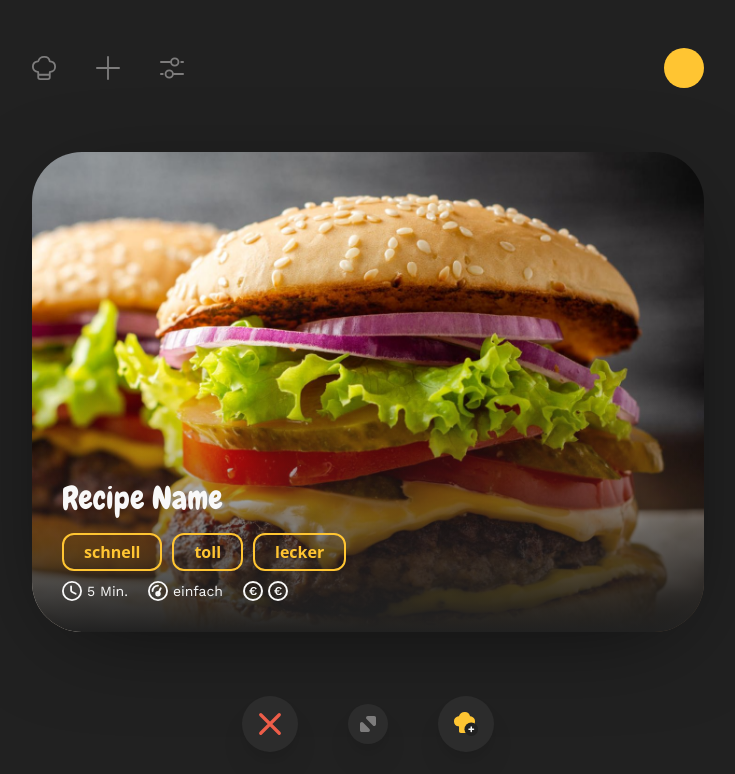
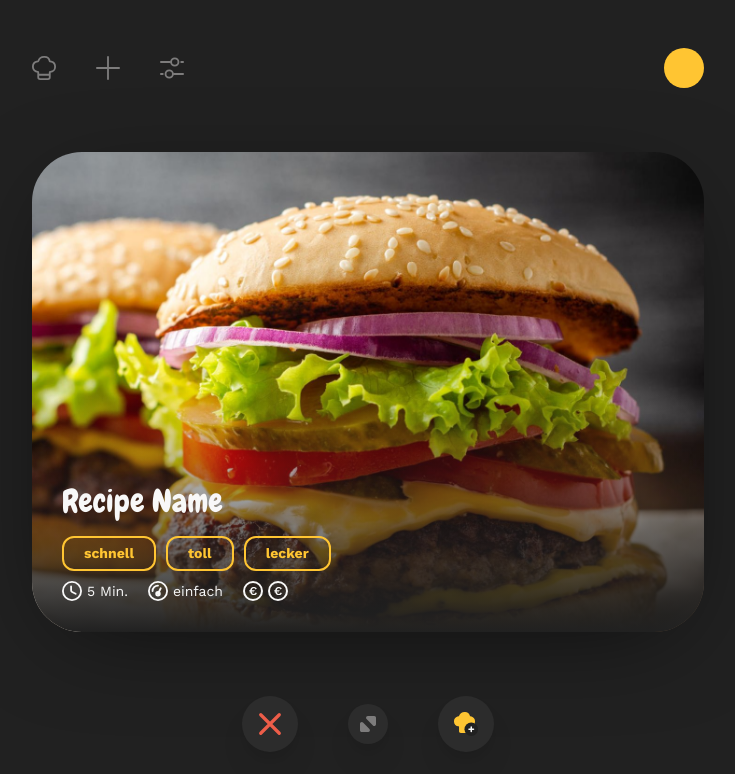
Before and after one commit to LucasOe/dishcovery, a SvelteKit app: page / in a window 1280 px wide. Shown: the top 774 px of the page, without its empty margins (272-1007 px from the left). Built offline with nearby package versions, Linux system fonts and the light colour scheme.

Commit message:
Undo last commit

```diff
--- a/src/app.html
+++ b/src/app.html
@@ -16,6 +16,6 @@
 		%sveltekit.head%
 	</head>
 	<body data-sveltekit-preload-data="hover">
-		<div style="display: contents">%sveltekit.body%</div>
+		<div class="h-[100dvh]">%sveltekit.body%</div>
 	</body>
 </html>
--- a/src/lib/components/Card.svelte
+++ b/src/lib/components/Card.svelte
@@ -32,11 +32,11 @@
 			<div class="flex flex-row gap-md">
 				<div class="flex flex-row gap-xs">
 					<img alt="Clock" class="h-5 w-5" src={ClockIcon} />
-					<p class="font-default text-fs-text text-light">{recipeTime} Min.</p>
+					<p>{recipeTime} Min.</p>
 				</div>
 				<div class="flex flex-row gap-xs">
 					<img alt="Difficulty" class="h-5 w-5" src={DifficultyIcon} />
-					<p class="font-default text-fs-text text-light">{difficulty}</p>
+					<p>{difficulty}</p>
 				</div>
 				<div class="flex flex-row gap-xs">
 					<img alt="Euro" class="h-5 w-5" src={EuroIcon} />
--- /dev/null
+++ b/src/routes/+layout.svelte
@@ -0,0 +1,9 @@
+<script lang="ts">
+	import "../app.css";
+</script>
+
+<div class="relative mx-auto flex h-full w-full max-w-[48rem] flex-col content-between gap-16 p-12">
+	<div class="h-full w-full font-default text-fs-text text-light">
+		<slot />
+	</div>
+</div>
--- a/src/routes/+page.svelte
+++ b/src/routes/+page.svelte
@@ -2,16 +2,10 @@
 	import BottomNav from "$lib/components/BottomNav.svelte";
 	import Card from "$lib/components/Card.svelte";
 	import TopNav from "$lib/components/TopNav.svelte";
-
-	import "../app.css";
 </script>
 
-<div class="h-[100dvh]">
-	<div class="relative mx-auto flex h-full w-full max-w-[48rem] flex-col content-between gap-16 p-12">
-		<main class="flex h-full w-full flex-col justify-center gap-16">
-			<TopNav />
-			<Card />
-			<BottomNav />
-		</main>
-	</div>
-</div>
+<main class="flex h-full w-full flex-col justify-center gap-16">
+	<TopNav />
+	<Card />
+	<BottomNav />
+</main>
```
